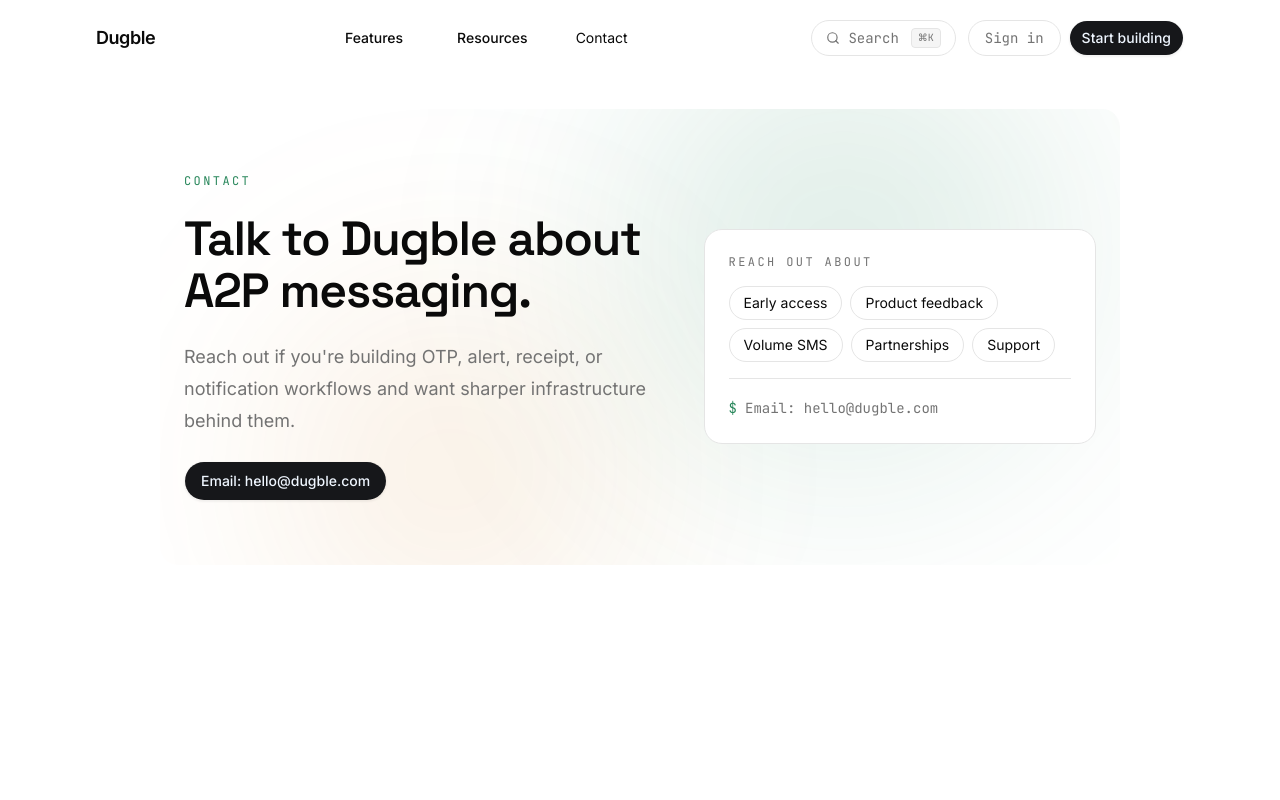
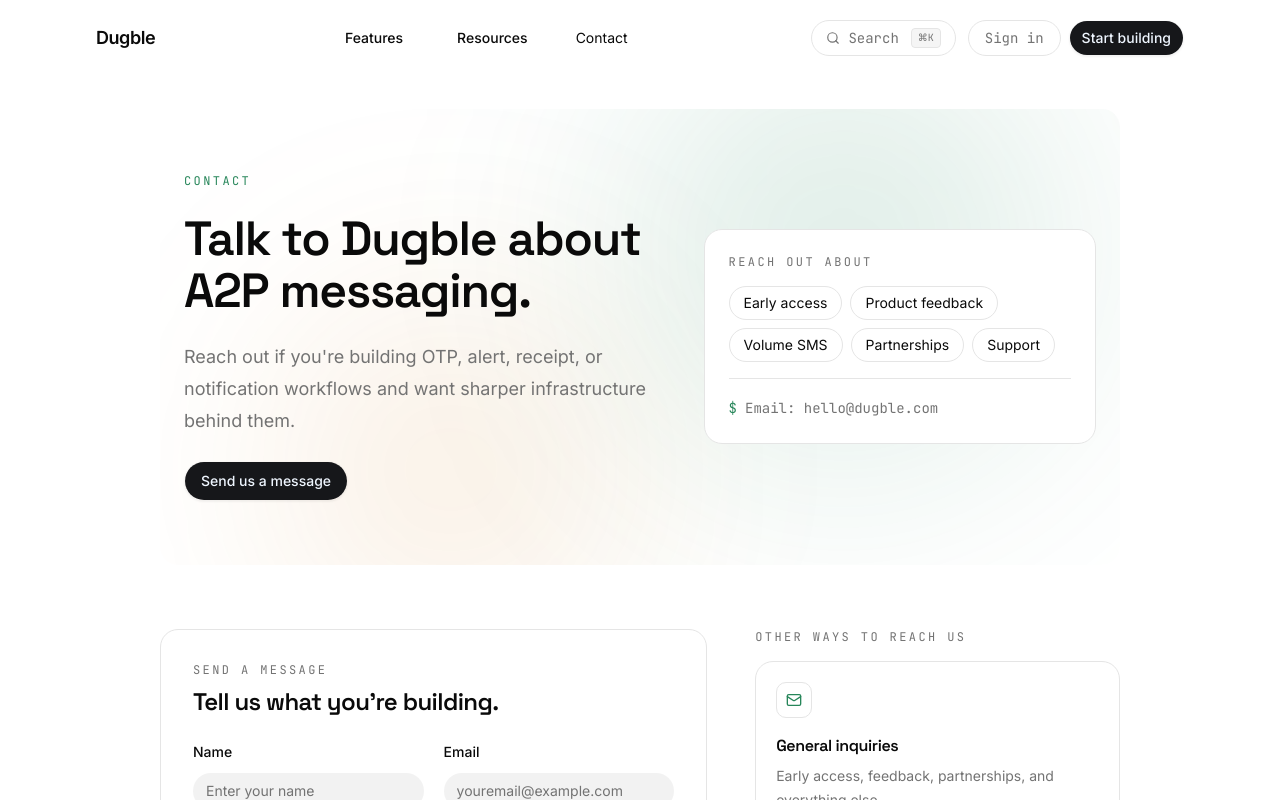
Before and after one commit to coffeyvidzro/dugble, a Next.js app in the folder web/: page /contact in a window 1280 px wide. Shown: the top 800 px of the page. Built offline with nearby package versions, Linux system fonts and the light colour scheme; some icons are missing.

Commit message:
feat: wrap page around Reveal UI component

```diff
--- a/web/src/app/(marketing)/contact/page.tsx
+++ b/web/src/app/(marketing)/contact/page.tsx
@@ -3,6 +3,9 @@
 
 import { AnimatedGrid } from "@/components/marketing/hero/animated-grid";
 import { FloatingOrbs } from "@/components/marketing/hero/floating-orbs";
+import { ContactForm } from "@/components/marketing/contact-form";
+import { ContactChannels } from "@/components/marketing/contact-channels";
+import { Reveal } from "@/components/marketing/reveal";
 import { buttonVariants } from "@/components/ui/button";
 
 export const metadata: Metadata = {
@@ -28,8 +31,8 @@
 export default function Page() {
     return (
         <main className="min-h-svh bg-background text-foreground">
-            <div className="mx-auto flex w-full max-w-5xl flex-col px-6 py-8 lg:px-8">
-                <section className="relative isolate overflow-hidden py-16 rounded-2xl px-6">
+            <div className="mx-auto flex w-full max-w-5xl flex-col gap-16 px-6 py-8 lg:px-8">
+                <section className="relative isolate overflow-hidden rounded-2xl px-6 py-16">
                     <AnimatedGrid />
                     <FloatingOrbs />
                     <div className="relative grid gap-10 lg:grid-cols-[1.1fr_0.9fr] lg:items-center lg:gap-10">
@@ -46,10 +49,10 @@
                                 sharper infrastructure behind them.
                             </p>
                             <Link
-                                href="mailto:hello@dugble.com"
+                                href="#contact-form"
                                 className={buttonVariants({ size: "lg" })}
                             >
-                                Email: hello@dugble.com
+                                Send us a message
                             </Link>
                         </div>
 
@@ -79,6 +82,27 @@
                         </div>
                     </div>
                 </section>
+
+                <section className="grid gap-8 lg:grid-cols-[1.2fr_0.8fr] lg:items-start lg:gap-12">
+                    <Reveal className="space-y-6 rounded-2xl border bg-card/60 p-6 md:p-8">
+                        <div className="space-y-2">
+                            <p className="font-mono text-xs uppercase tracking-[0.2em] text-muted-foreground">
+                                Send a message
+                            </p>
+                            <h2 className="text-balance font-heading text-2xl font-semibold tracking-tight">
+                                Tell us what you're building.
+                            </h2>
+                        </div>
+                        <ContactForm />
+                    </Reveal>
+
+                    <Reveal delay={120} className="space-y-4">
+                        <p className="font-mono text-xs uppercase tracking-[0.2em] text-muted-foreground">
+                            Other ways to reach us
+                        </p>
+                        <ContactChannels />
+                    </Reveal>
+                </section>
             </div>
         </main>
     );
```
